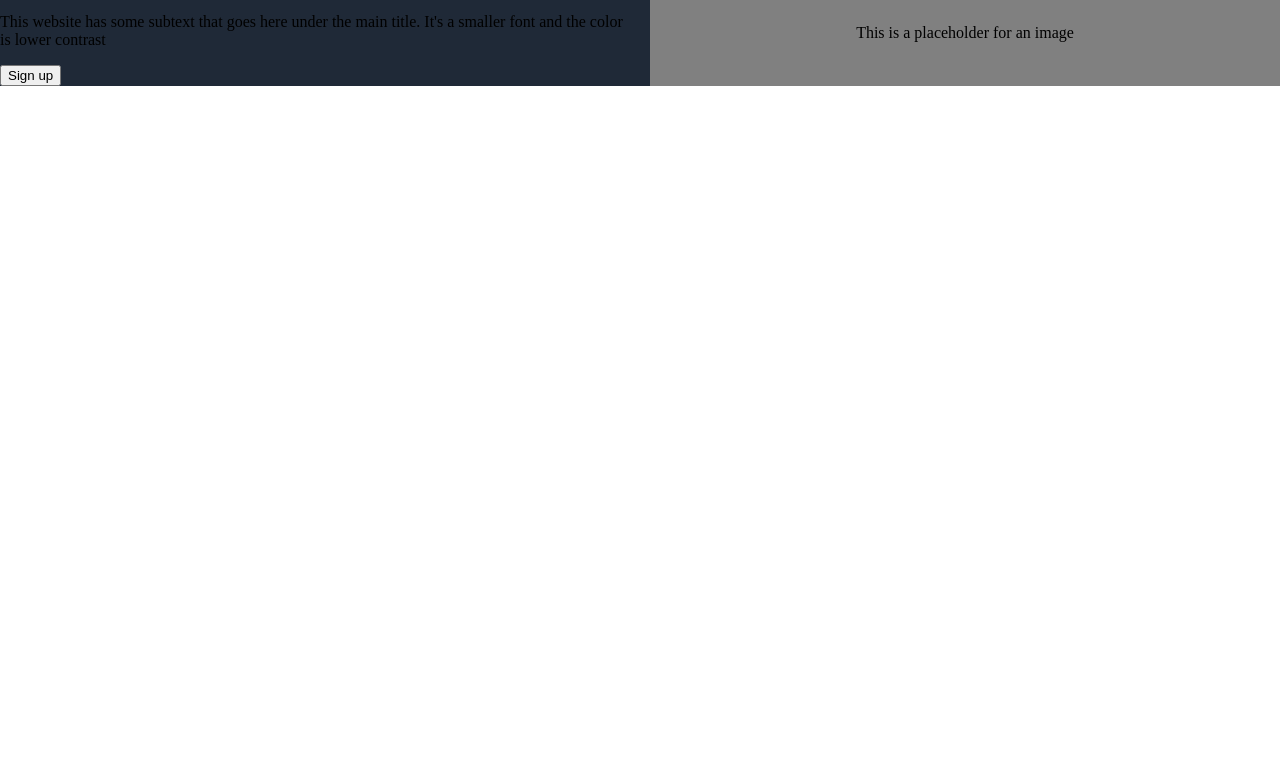
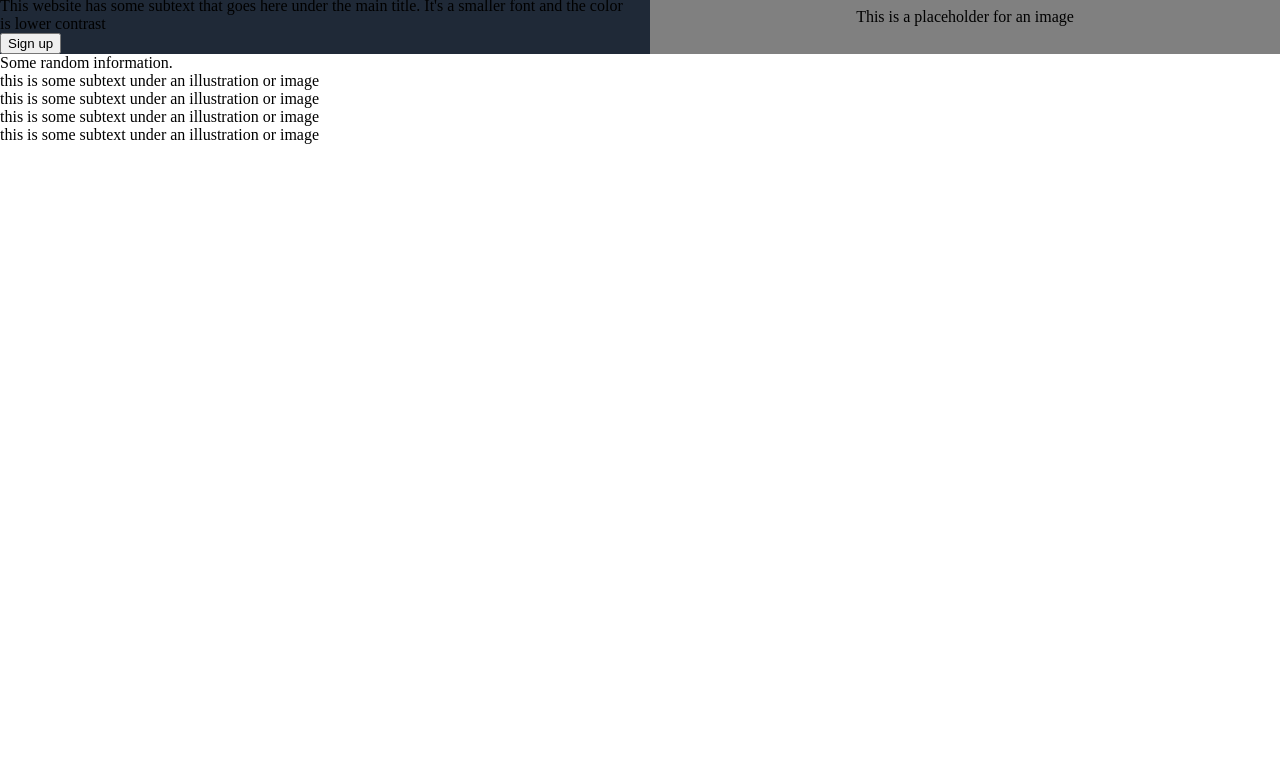
Before and after one commit to kpbongat/odin-landingPage, a plain HTML site: page index.html in a window 1280 px wide. Shown: the part 39-800 px from the top of the page. Drawn offline with Linux system fonts and the light colour scheme.

Commit message:
Add info section content

```diff
--- a/index.html
+++ b/index.html
@@ -27,7 +27,33 @@
             </div>
         </div>
     </div>
-    <div class="info-list">
+    <div class="info-section">
+        <span>Some random information.</span>
+        <div class="info-list">
+            <div class="media">
+                <div class="placeholder">
+                </div>
+            </div>
+            <div class="media">
+                <div class="placeholder">
+                </div>
+                <span>this is some subtext under an illustration or image</span>
+            </div>
+            <div class="media">
+                <div class="placeholder">
+                </div>
+                <span>this is some subtext under an illustration or image</span>
+            </div>
+            <div class="media">
+                <div class="placeholder">
+                </div>
+                <span>this is some subtext under an illustration or image</span>
+            </div>
+            <div class="media">
+                <div class="placeholder">
+                </div>
+                <span>this is some subtext under an illustration or image</span>
+            </div>        </div>
     </div>
     <div class="quote-box">
     </div>
--- a/style.css
+++ b/style.css
@@ -2,7 +2,7 @@
     background-color: #1F2937;
 }
 
-body,ul {
+body,ul,p {
     margin:0;
     padding:0;
 }
@@ -12,8 +12,7 @@ li{
 }
 
 
-.header-section
-.header,
+.header-section .header,
 ul,
 .content,
 .hero {
```
